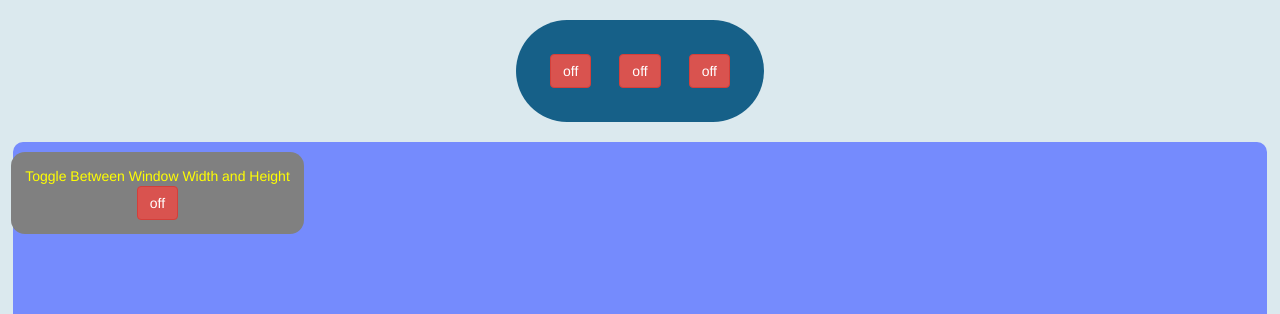
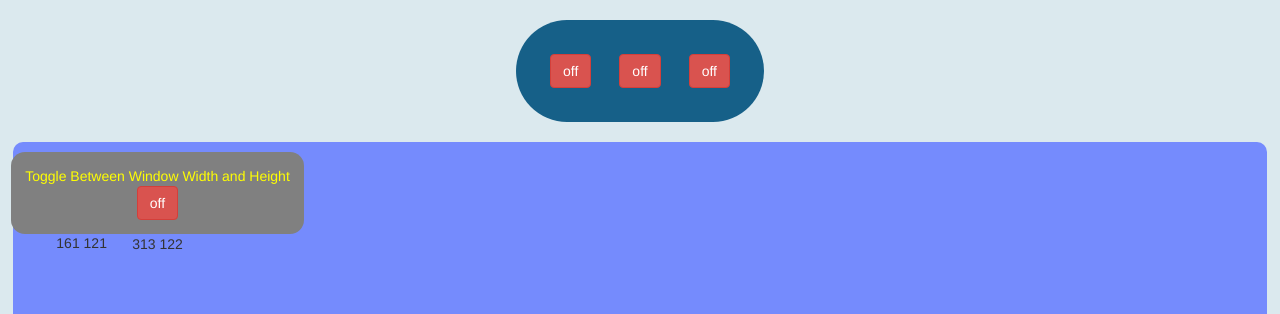
Before and after one commit to Julian-Mostbauer/Visual-Html-Editor, a React (Vite) app in the folder VHE/: page / in a window 1280 px wide. Shown: the top 314 px of the page. Built offline with nearby package versions, Linux system fonts and the light colour scheme; the HTML template or start-up script is replaced by a standard one.

Commit message:
Added functionality to moveableItem
Now uses it own width and height, multiplied by two constants as a bandage to it still being of by a little bit

```diff
--- a/VHE/index.html
+++ b/VHE/index.html
@@ -2,7 +2,7 @@
 <html lang="en">
   <head>
     <meta charset="UTF-8" />
-    <link rel="icon" href="public/VHE.png" type="image/svg+xml"/>
+    <link rel="icon" href="VHE.png" type="image/svg+xml"/>
     <meta name="viewport" content="width=device-width, initial-scale=1.0" />
     <title>VHE</title>
     <link rel="stylesheet" href="https://maxcdn.bootstrapcdn.com/bootstrap/3.4.1/css/bootstrap.min.css">
--- a/VHE/src/App.css
+++ b/VHE/src/App.css
@@ -10,6 +10,7 @@ body{
   text-align: center;
   background: #166088;
   border-radius: 100rem;
+  transition: all 1s ease-in-out;
 }
 
 @keyframes logo-spin {
@@ -29,10 +30,12 @@ body{
 
 .card {
   padding: 1em;
+  transition: all 1s ease-in-out;
 }
 
 .card_item {
   padding: 1rem;
+  transition: all 1s ease-in-out;
 }
 
 .read-the-docs {
@@ -60,4 +63,5 @@ body{
   padding-top: 20rem;
   margin-top: 2rem;
   z-index: -1;
+  transition: all 1s ease-in-out;
 }
--- a/VHE/src/App.tsx
+++ b/VHE/src/App.tsx
@@ -15,7 +15,9 @@ function App() {
   const canvasMinX = windowDimension.xLen * 0.04
   const canvasMinY = 12 * 16
   const canvasMaxX = windowDimension.xLen
-  const canvasMaxY = windowDimension.yLen - 170
+  const canvasMaxY = windowDimension.yLen
+
+
 
   return (
     <>
@@ -42,6 +44,7 @@ function App() {
           </div>
         }
       />
+
       <MovableItem
         id={"move2"}
         minX={canvasMinX}
@@ -69,6 +72,7 @@ function App() {
           </div>
         }
       />
+
     </>
   );
 }
--- a/VHE/src/components/movableItem.tsx
+++ b/VHE/src/components/movableItem.tsx
@@ -1,4 +1,5 @@
 import GetMouse, { MouseInfoSave } from "./mouseTracker";
+import React, { useState, useEffect, useRef } from 'react';
 
 const ids: string[] = [];
 const lastPoses: PositionLink[] = [];
@@ -47,22 +48,40 @@ export default function MovableItem(props: Prop) {
     }
   }
 
-  const x_moving = valueOrBounds(mouse.xPos, props.minX, props.maxX);
-  const y_moving = valueOrBounds(mouse.yPos, props.minY, props.maxY);
+///////////////////////////////////////////
+
+const refContainer = useRef<HTMLElement>(null);;
+    const [dimensions, setDimensions] =
+        useState({ width: 0, height: 0 });
+    useEffect(() => {
+        if (refContainer.current) {
+            setDimensions({
+                width: refContainer.current.offsetWidth,
+                height: refContainer.current.offsetHeight,
+            });
+        }
+    }, []);
+
+
+///////////////////////////////////////////
+
+const x_moving = valueOrBounds(mouse.xPos, props.minX, props.maxX - dimensions.width / 1.14);
+  const y_moving = valueOrBounds(mouse.yPos, props.minY, props.maxY - dimensions.height*1.5);
   const x_stationary = valueOrBounds(
     getFromLinks(props.id).x,
     props.minX,
-    props.maxX
+    props.maxX - dimensions.width/ 1.14
   );
   const y_stationary = valueOrBounds(
     getFromLinks(props.id).y,
     props.minY,
-    props.maxY
+    props.maxY - dimensions.height*1.5
   );
 
   return (
     <section>
       <div
+        ref={refContainer}
         className={props.id}
         style={{
           position: "absolute",
@@ -75,7 +94,7 @@ export default function MovableItem(props: Prop) {
           cursor: `${isDraggedProp ? "grabbing" : "grab"}`,
         }}
       >
-        {props.content}
+        {props.content} {dimensions.width} {dimensions.height}
       </div>
     </section>
   );
```
